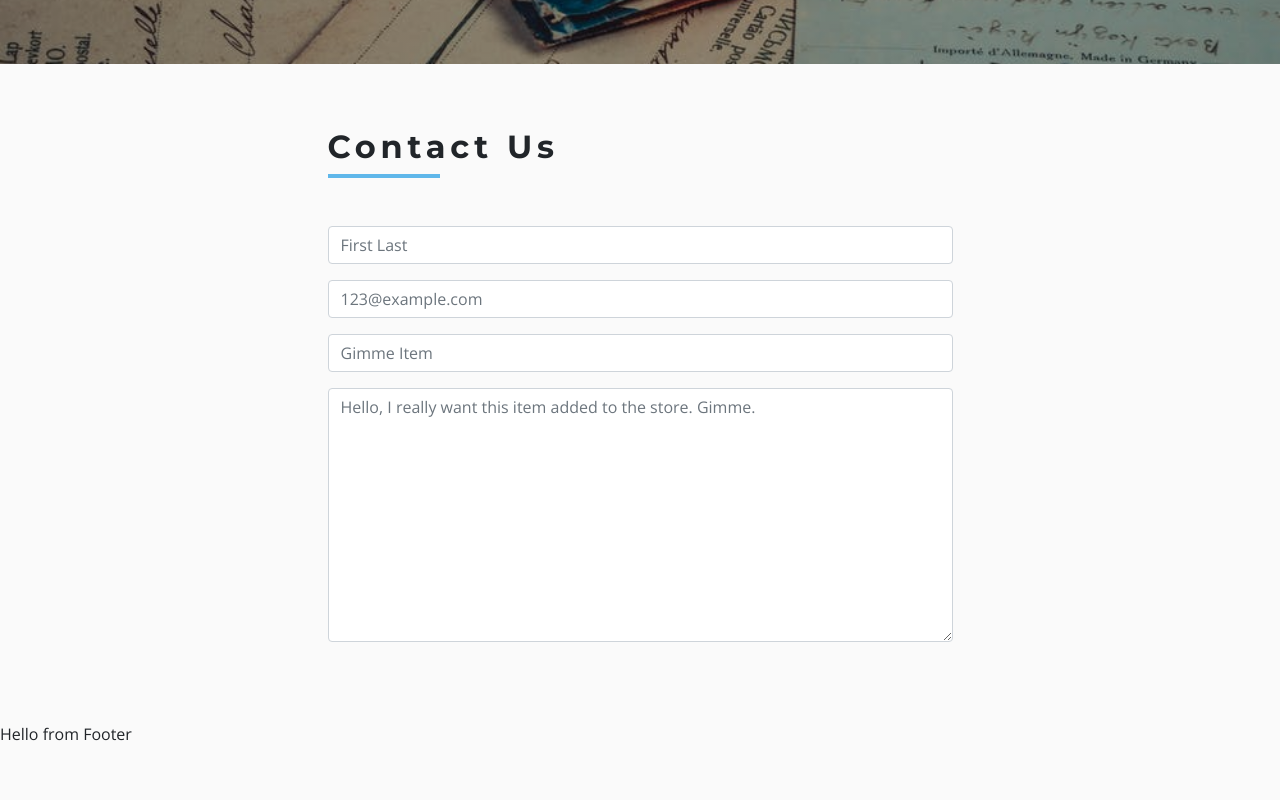
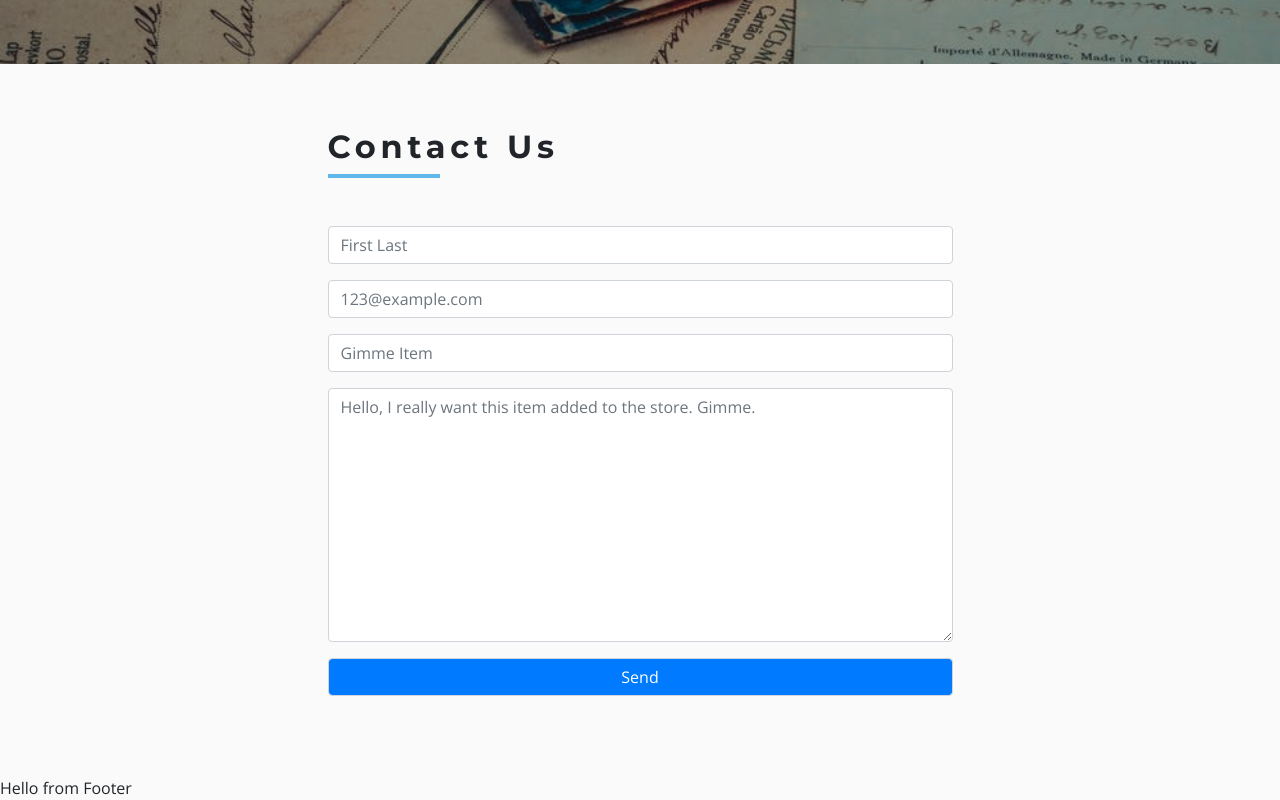
Before and after one commit to SanaKhateeb/tech-store, a React (Create React App) app: page /contact in a window 1280 px wide. Shown: the part 487-1287 px from the top of the page. Before the commit the page ends 1233 px from the top, so only its background shows below. Built offline with nearby package versions, Linux system fonts and the light colour scheme.

Commit message:
Added formspree for submission

```diff
--- a/src/components/ContactPage/Contact.js
+++ b/src/components/ContactPage/Contact.js
@@ -8,10 +8,10 @@
         <div className="row">
           <div className="col-10 mx-auto col-md-6 my-3">
             <Title title="Contact Us" />
-            <form className="mt-5">
+            <form className="mt-5" action="https://formspree.io/sana.khateeb@slalom.com" method="POST">
               {/* first name */}
               <div className="form-group">
-                <input type="text" name="firstName" placeholder="First Last" className="form-control"/>
+                <input type="text" name="name" placeholder="First Last" className="form-control"/>
               </div>
 
               {/* email */}
@@ -29,6 +29,10 @@
                 <textarea name="message" rows="10" className="form-control" placeholder="Hello, I really want this item added to the store. Gimme." />
               </div>
 
+              {/* submit */}
+              <div className="form-group mt-3">
+                <input type="submit" value="Send" className="form-control bg-primary text-white"/>
+              </div>
             </form>
           </div>
         </div>
```
